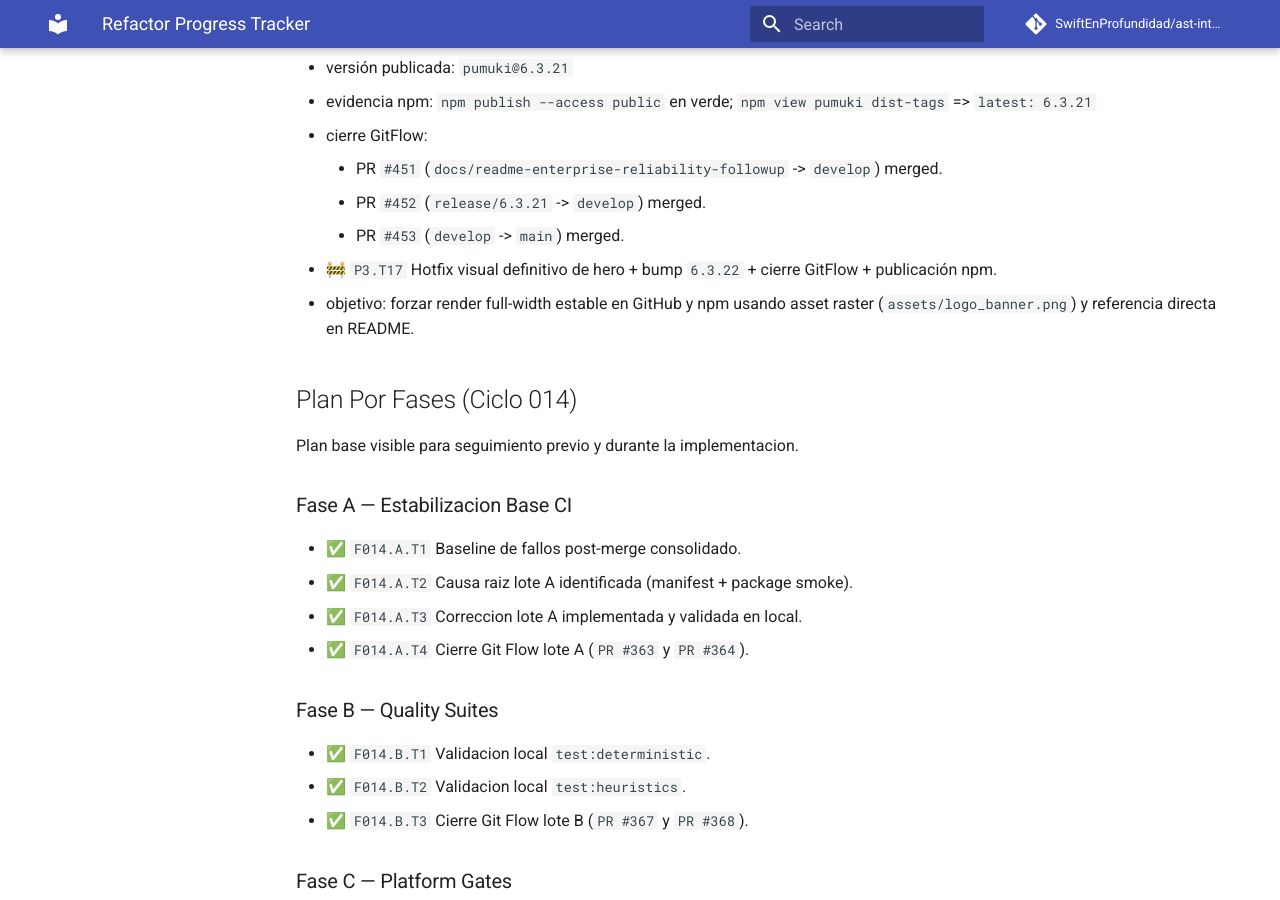
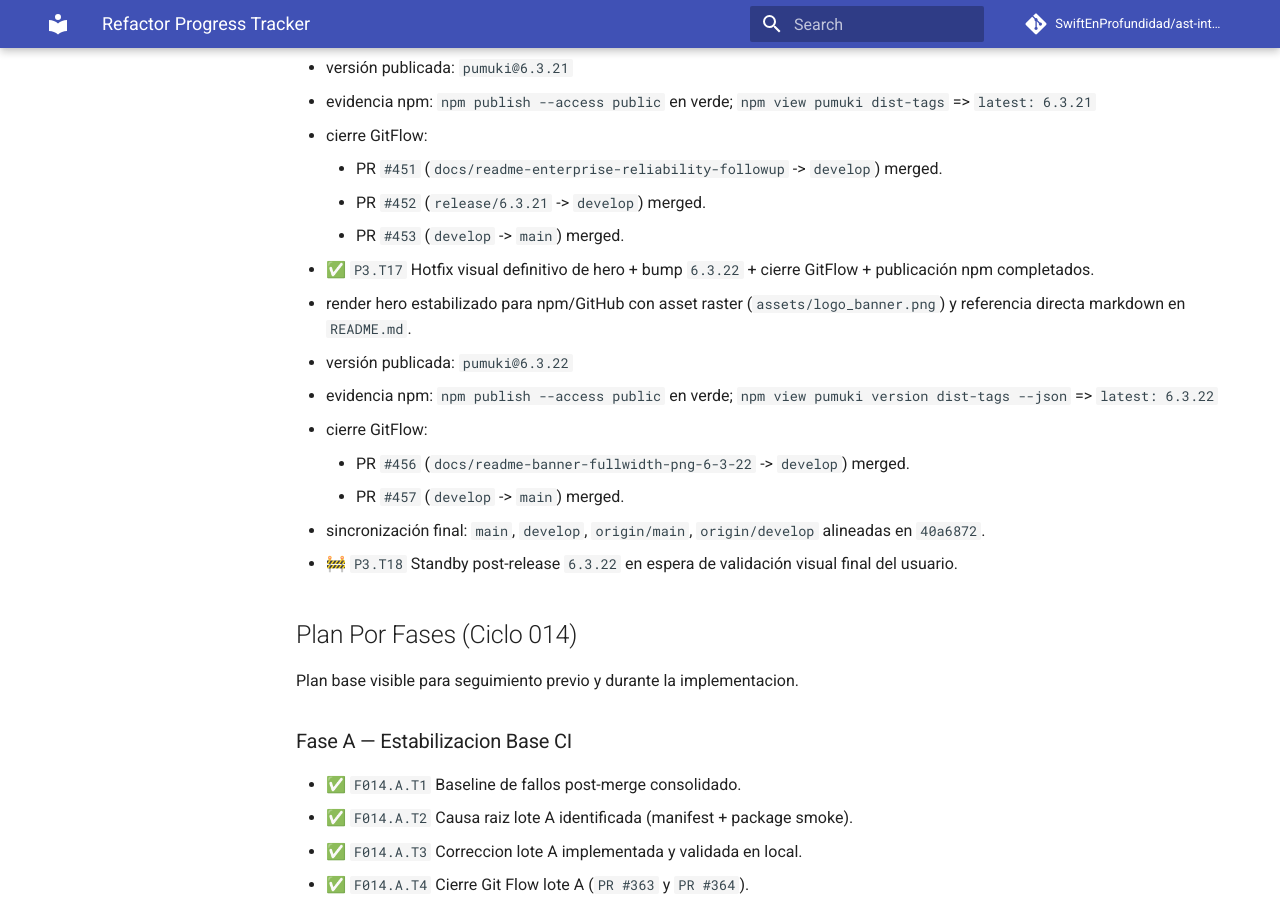
Before and after one commit to SwiftEnProfundidad/ast-intelligence-hooks, an MkDocs documentation site: the page built from docs/REFRACTOR_PROGRESS.md, in a window 1280 px wide and 900 px high, scrolled down 4523 px. Built offline with MkDocs 1.6.1 and Material for MkDocs 9.7.7, drawn with Linux system fonts in a browser that asks for light colours; comment, search, counter and statistics services are not loaded.

Commit message:
docs(tracker): close p3 t17 and open p3 t18 standby

```diff
--- a/docs/REFRACTOR_PROGRESS.md
+++ b/docs/REFRACTOR_PROGRESS.md
@@ -119,8 +119,15 @@ Fuente unica de seguimiento operativo. No se abren nuevos MDs temporales de trac
     - PR `#451` (`docs/readme-enterprise-reliability-followup` -> `develop`) merged.
     - PR `#452` (`release/6.3.21` -> `develop`) merged.
     - PR `#453` (`develop` -> `main`) merged.
-- 🚧 `P3.T17` Hotfix visual definitivo de hero + bump `6.3.22` + cierre GitFlow + publicación npm.
-  - objetivo: forzar render full-width estable en GitHub y npm usando asset raster (`assets/logo_banner.png`) y referencia directa en README.
+- ✅ `P3.T17` Hotfix visual definitivo de hero + bump `6.3.22` + cierre GitFlow + publicación npm completados.
+  - render hero estabilizado para npm/GitHub con asset raster (`assets/logo_banner.png`) y referencia directa markdown en `README.md`.
+  - versión publicada: `pumuki@6.3.22`
+  - evidencia npm: `npm publish --access public` en verde; `npm view pumuki version dist-tags --json` => `latest: 6.3.22`
+  - cierre GitFlow:
+    - PR `#456` (`docs/readme-banner-fullwidth-png-6-3-22` -> `develop`) merged.
+    - PR `#457` (`develop` -> `main`) merged.
+  - sincronización final: `main`, `develop`, `origin/main`, `origin/develop` alineadas en `40a6872`.
+- 🚧 `P3.T18` Standby post-release `6.3.22` en espera de validación visual final del usuario.
 
 ## Plan Por Fases (Ciclo 014)
 Plan base visible para seguimiento previo y durante la implementacion.
```
